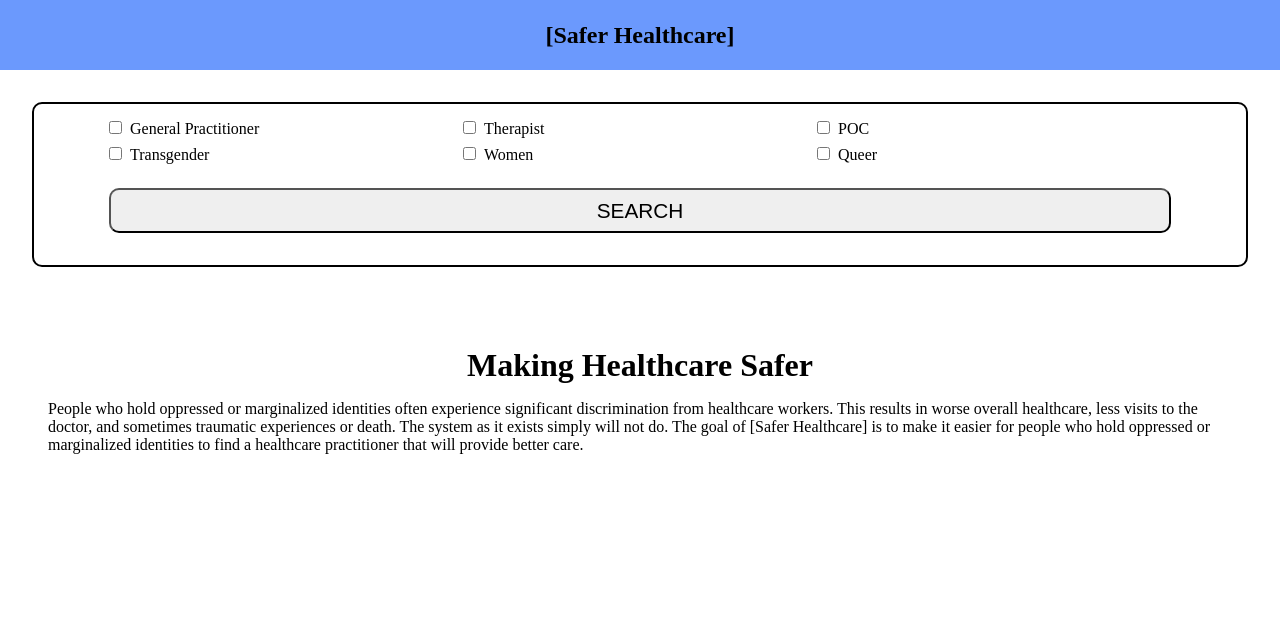
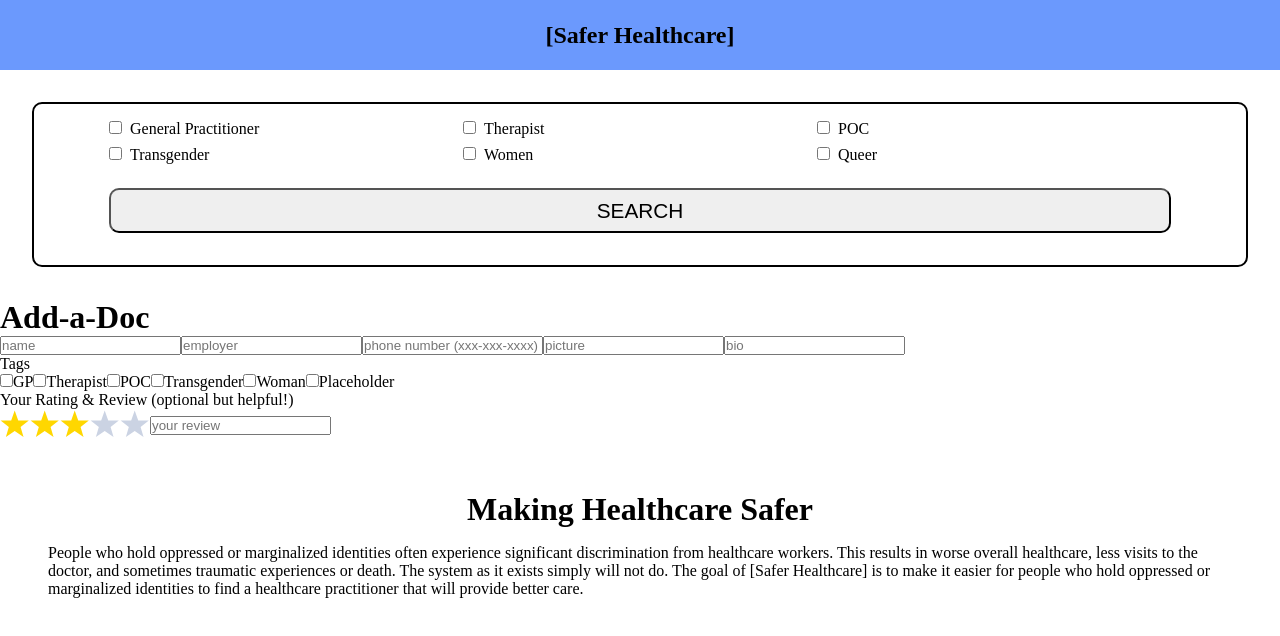
Before and after one commit to AwrenNuit/safer-care-coop, a React (Create React App) app: page / in a window 1280 px wide. Shown: the top 636 px of the page. Built offline with nearby package versions, Linux system fonts and the light colour scheme; no server answers; the database is empty.

Commit message:
created component

```diff
--- a/src/components/App/App.js
+++ b/src/components/App/App.js
@@ -6,6 +6,7 @@ import Results from "../Results/Results";
 import Home from "../Home/Home";
 import SelectedPractitioner from "../SelectedPractitioner/SelectedPractitioner";
 import { db } from "../../firebase";
+import NewPractitioner from "../AddPractitioner/NewPractitioner";
 
 export const Context = React.createContext();
 
@@ -57,6 +58,7 @@ export default function App() {
     <Context.Provider value={{ state, dispatch }}>
       <Router>
         <Header />
+        <NewPractitioner />
         <Route exact path="/" component={Home} />
         <Route exact path="/results" component={Results} />
         <Route
```
Also changed, not shown: src/components/AddPractitioner/TextInput.js (added, +9 -0 lines).
